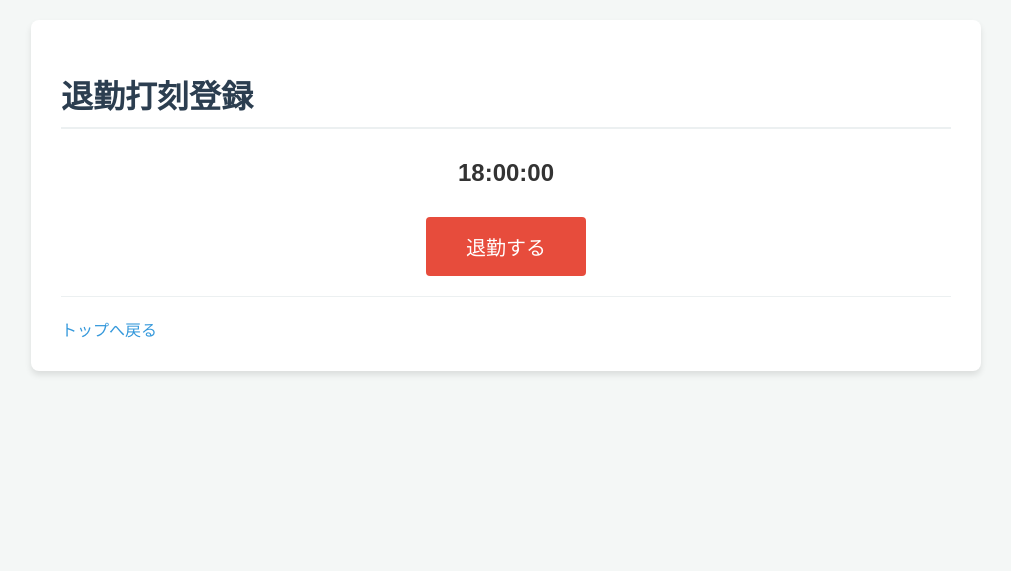
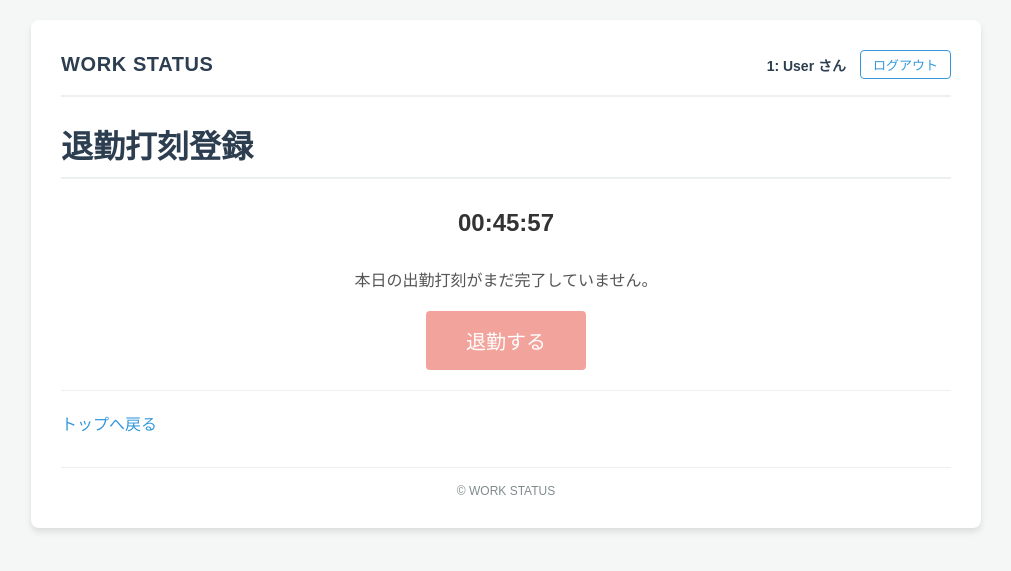
Before and after one commit to yakitamago97-png/wsp, a Django app: page /leaving-work/ in a window 1280 px wide. Shown: the top 571 px of the page, without its empty margins (134-1145 px from the left). Run offline with Django 4.2, Linux system fonts and the light colour scheme; the visitor is signed in with stand-in values (Sample User, id 1); data that the repository does not hold is empty.

Commit message:
syuttaikinn

```diff
--- a/wsapp/templates/05-leaving-work.html
+++ b/wsapp/templates/05-leaving-work.html
@@ -4,14 +4,48 @@
 
 {% block content %}
     <h1>退勤打刻登録</h1>
-    <p style="font-size: 24px; text-align: center; font-weight: bold; margin: 30px 0;">18:00:00</p>
+    <p id="current-time-display" style="font-size: 24px; text-align: center; font-weight: bold; margin: 30px 0;">{{ current_time|default:"--:--:--" }}</p>
 
-    <form action="#" method="POST" style="text-align: center;">
-        {% csrf_token %}
-        <button type="submit" class="btn" style="background: #e74c3c; font-size: 20px; padding: 15px 40px;" onmouseover="this.style.background='#c0392b'" onmouseout="this.style.background='#e74c3c'">退勤する</button>
-    </form>
+    {% if not today_record %}
+        <p style="text-align: center; color: #555; margin-bottom: 20px;">
+            本日の出勤打刻がまだ完了していません。
+        </p>
+        <div style="text-align: center;">
+            <button type="button" class="btn" style="background: #e74c3c; font-size: 20px; padding: 15px 40px; opacity: 0.5; cursor: not-allowed;" disabled>退勤する</button>
+        </div>
+    {% elif today_record.clock_out %}
+        <p style="text-align: center; color: #555; margin-bottom: 20px;">
+            本日の退勤打刻は完了しています（{{ today_record.clock_out|date:"H:i" }}）。
+        </p>
+        <div style="text-align: center;">
+            <button type="button" class="btn" style="background: #e74c3c; font-size: 20px; padding: 15px 40px; opacity: 0.5; cursor: not-allowed;" disabled>退勤打刻済み</button>
+        </div>
+    {% else %}
+        <form action="" method="POST" style="text-align: center;">
+            {% csrf_token %}
+            <button type="submit" class="btn" style="background: #e74c3c; font-size: 20px; padding: 15px 40px;" onmouseover="this.style.background='#c0392b'" onmouseout="this.style.background='#e74c3c'">退勤する</button>
+        </form>
+    {% endif %}
 
     <div class="nav-links">
         <a href="{% url 'wsapp:03-top' %}">トップへ戻る</a>
     </div>
+
+    <script>
+        (function () {
+            const el = document.getElementById('current-time-display');
+            if (!el) return;
+
+            function updateClock() {
+                const now = new Date();
+                const hh = String(now.getHours()).padStart(2, '0');
+                const mm = String(now.getMinutes()).padStart(2, '0');
+                const ss = String(now.getSeconds()).padStart(2, '0');
+                el.textContent = `${hh}:${mm}:${ss}`;
+            }
+
+            updateClock();
+            setInterval(updateClock, 1000);
+        })();
+    </script>
 {% endblock %}
--- a/wsapp/templates/09-working-history.html
+++ b/wsapp/templates/09-working-history.html
@@ -102,7 +102,7 @@
                 <th>体調</th>
                 <th>気分</th>
                 <th>AI判定</th>
-                <th style="width: 80px; text-align: center;">操作</th>
+                <th style="width: 80px; text-align: center;">コンディション編集</th>
             </tr>
         </thead>
         <tbody id="history-tbody">
--- a/wsapp/templates/base.html
+++ b/wsapp/templates/base.html
@@ -22,6 +22,49 @@
             border-radius: 8px;
             box-shadow: 0 4px 6px rgba(0,0,0,0.1);
             box-sizing: border-box;
+        }
+        .site-header {
+            display: flex;
+            align-items: center;
+            justify-content: space-between;
+            flex-wrap: wrap;
+            gap: 12px;
+            padding-bottom: 16px;
+            margin-bottom: 24px;
+            border-bottom: 2px solid #ecf0f1;
+        }
+        .site-brand {
+            font-size: 20px;
+            font-weight: bold;
+            color: #2c3e50;
+            letter-spacing: 0.03em;
+        }
+        .site-brand:hover {
+            text-decoration: none;
+            color: #3498db;
+        }
+        .site-header-right {
+            display: flex;
+            align-items: center;
+            flex-wrap: wrap;
+            gap: 14px;
+            font-size: 14px;
+        }
+        .header-user {
+            color: #2c3e50;
+            font-weight: bold;
+        }
+        .header-link {
+            font-size: 13px;
+            color: #3498db;
+        }
+        .site-footer {
+            margin-top: 32px;
+            padding-top: 16px;
+            border-top: 1px solid #ecf0f1;
+            text-align: center;
+            font-size: 12px;
+            color: #7f8c8d;
         }
         h1, h2 {
             color: #2c3e50;
@@ -232,8 +275,25 @@
                 });
             </script>
         {% endif %}
+
+        <header class="site-header">
+            <a href="{% url 'wsapp:03-top' %}" class="site-brand">WORK STATUS</a>
+            {% if request.user.is_authenticated %}
+                <div class="site-header-right">
+                    <span class="header-user">
+                        {{ request.user }} さん
+                    </span>
+                    <a href="{% url 'wsapp:02-logout' %}" class="btn-sm">ログアウト</a>
+                </div>
+            {% endif %}
+        </header>
+
         {% block content %}
         {% endblock %}
+
+        <footer class="site-footer">
+            &copy; WORK STATUS
+        </footer>
     </div>
     {% block extra_js %}{% endblock %}
 </body>
--- a/wsapp/urls.py
+++ b/wsapp/urls.py
@@ -19,7 +19,7 @@ urlpatterns = [
     path('leaving-work/', views.leaving_work_view, name='05-leaving-work'),
 
     # 06 / 07 / 08: コンディション登録・AI判定・編集
-    path('condition/create/', views.condition_create, name='06-condition-create'),
+    path('condition/create/', views.condition_create_view, name='06-condition-create'),
     path('condition/<int:pk>/judgement/', views.condition_judgement_view, name='07-condition-judgement'),
     path('condition/<int:pk>/update/', views.condition_update_view, name='08-condition-update'),
 
--- a/wsapp/views.py
+++ b/wsapp/views.py
@@ -126,6 +126,7 @@ def _to_aware_datetime(target_date, time_str):
     return dt
 
 
+
 # ---------------------------------------------------------------
 # 00 / 01 / 02 / 03 / 20: エラー・認証・トップ・パスワード変更
 # ---------------------------------------------------------------
@@ -171,6 +172,13 @@ def index_view(request):
         working_date=today,
     ).first()
 
+    today_condition = (
+        Condition.objects.filter(employee=request.user, date__date=today)
+        .select_related('physical_condition', 'feeling')
+        .order_by('-date', '-id')
+        .first()
+    )
+
     recent_conditions = (
         Condition.objects.filter(employee=request.user)
         .select_related('physical_condition', 'feeling')
@@ -182,6 +190,7 @@ def index_view(request):
     context = {
         'today': today,
         'today_record': today_record,
+        'today_condition': today_condition,
         'recent_conditions': recent_conditions,
         'my_tasks': my_tasks,
     }
@@ -239,8 +248,12 @@ def clock_in(request):
         return redirect('wsapp:03-top')
 
     today = timezone.localdate()
+
+    if WorkRecord.objects.filter(employee=request.user, working_date=today).exists():
+        messages.warning(request, '本日の出勤打刻はすでに完了しています。')
+        return redirect('wsapp:03-top')
+
     now = timezone.now()
-
     latest_condition = (
         Condition.objects.filter(employee=request.user, date__date=today)
         .order_by('-date')
@@ -259,7 +272,7 @@ def clock_in(request):
             f'出勤打刻が完了しました（{timezone.localtime(now):%H:%M}）。',
         )
     except IntegrityError:
-        messages.warning(request, '本日の出勤記録はすでに登録されています。')
+        messages.warning(request, '本日の出勤打刻はすでに完了しています。')
 
     return redirect('wsapp:03-top')
 
@@ -270,18 +283,23 @@ def clock_out(request):
         return redirect('wsapp:03-top')
 
     today = timezone.localdate()
-    record = get_object_or_404(WorkRecord, employee=request.user, working_date=today)
+    record = WorkRecord.objects.filter(employee=request.user, working_date=today).first()
+
+    if record is None:
+        messages.warning(request, '本日の出勤打刻がまだ完了していません。先に出勤打刻を行ってください。')
+        return redirect('wsapp:03-top')
 
     if record.clock_out is not None:
         messages.warning(request, '本日の退勤打刻はすでに完了しています。')
-    else:
-        now = timezone.now()
-        record.clock_out = now
-        record.save(update_fields=['clock_out'])
-        messages.success(
-            request,
-            f'退勤打刻が完了しました（{timezone.localtime(now):%H:%M}）。',
-        )
+        return redirect('wsapp:03-top')
+
+    now = timezone.now()
+    record.clock_out = now
+    record.save(update_fields=['clock_out'])
+    messages.success(
+        request,
+        f'退勤打刻が完了しました（{timezone.localtime(now):%H:%M}）。',
+    )
 
     return redirect('wsapp:03-top')
 
@@ -296,7 +314,15 @@ def attendance_view(request):
         employee=request.user,
         working_date=today,
     ).first()
-    return render(request, '04-attendance.html', {'today_record': today_record})
+    current_time = timezone.localtime(timezone.now()).strftime('%H:%M:%S')
+    return render(
+        request,
+        '04-attendance.html',
+        {
+            'today_record': today_record,
+            'current_time': current_time,
+        },
+    )
 
 
 @login_required
@@ -309,7 +335,15 @@ def leaving_work_view(request):
         employee=request.user,
         working_date=today,
     ).first()
-    return render(request, '05-leaving-work.html', {'today_record': today_record})
+    current_time = timezone.localtime(timezone.now()).strftime('%H:%M:%S')
+    return render(
+        request,
+        '05-leaving-work.html',
+        {
+            'today_record': today_record,
+            'current_time': current_time,
+        },
+    )
 
 
 @login_required
@@ -463,12 +497,27 @@ def clock_in_update_view(request, pk):
 # 06 / 07 / 08 / 13: コンディション登録・AI判定・編集・一覧
 # ---------------------------------------------------------------
 @login_required
-def condition_create(request):
+def condition_create_view(request):
+    today = timezone.localdate()
+    today_condition = (
+        Condition.objects.filter(employee=request.user, date__date=today)
+        .select_related('physical_condition', 'feeling')
+        .order_by('-date', '-id')
+        .first()
+    )
+
     physical_conditions = PhysicalCondition.objects.order_by('id')
     feelings = Feeling.objects.order_by('id')
 
     if request.method == 'POST':
-        sleep_raw = request.POST.get('sleep_time', '').strip()
+        if today_condition is not None:
+            messages.warning(request, '本日のコンディションはすでに登録されています。')
+            return redirect('wsapp:03-top')
+
+        sleep_raw = (
+            request.POST.get('sleep_hours', '').strip()
+            or request.POST.get('sleep_time', '').strip()
+        )
         physical_id = request.POST.get('physical_condition', '').strip()
         feeling_id = request.POST.get('feeling', '').strip()
 
@@ -485,6 +534,7 @@ def condition_create(request):
                     request,
                     '06-condition-create.html',
                     {
+                        'today_condition': today_condition,
                         'physical_conditions': physical_conditions,
                         'feelings': feelings,
                     },
@@ -500,7 +550,7 @@ def condition_create(request):
         # 本日の勤務記録があれば最新のコンディションを紐付け
         today_record = WorkRecord.objects.filter(
             employee=request.user,
-            working_date=timezone.localdate(),
+            working_date=today,
         ).first()
         if today_record is not None:
             today_record.condition = condition
@@ -510,6 +560,7 @@ def condition_create(request):
         return redirect('wsapp:03-top')
 
     context = {
+        'today_condition': today_condition,
         'physical_conditions': physical_conditions,
         'feelings': feelings,
     }
```
Also changed, not shown: wsapp/templates/03-top.html (+31 -8 lines), wsapp/templates/04-attendance.html (+32 -5 lines), wsapp/templates/06-condition-create.html (+9 -0 lines).
